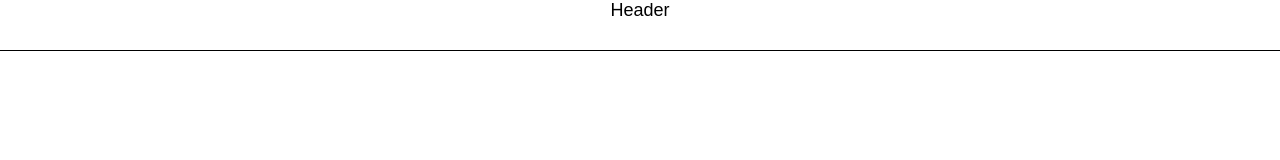
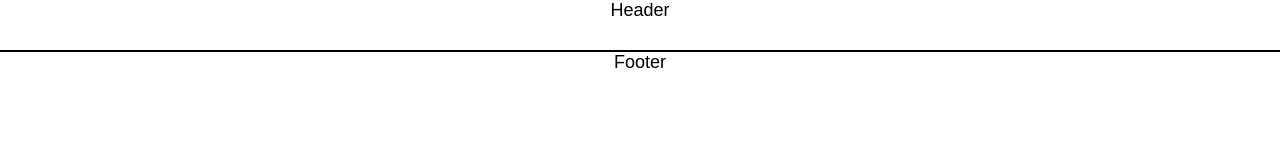
Before and after one commit to ooloo-io/github-flow-rashaadahmedkhan, a website: page src/index.html in a window 1280 px wide. Drawn offline with nearby package versions, Linux system fonts and the light colour scheme.

Commit message:
Add footer styles

```diff
--- a/src/index.html
+++ b/src/index.html
@@ -16,5 +16,8 @@
   <header class = "header">
     Header
   </header>
+  <footer class = "footer">
+    Footer
+  </footer>
 </body>
 </html>
--- a/src/styles.css
+++ b/src/styles.css
@@ -10,3 +10,11 @@ body {
   align-content: center;
   border-bottom: 1px solid black;
 }
+
+.footer {
+  height: 50px;
+  display: flex;
+  justify-content: center;
+  align-content: center;
+  border-top: 1px solid black;
+}
```
